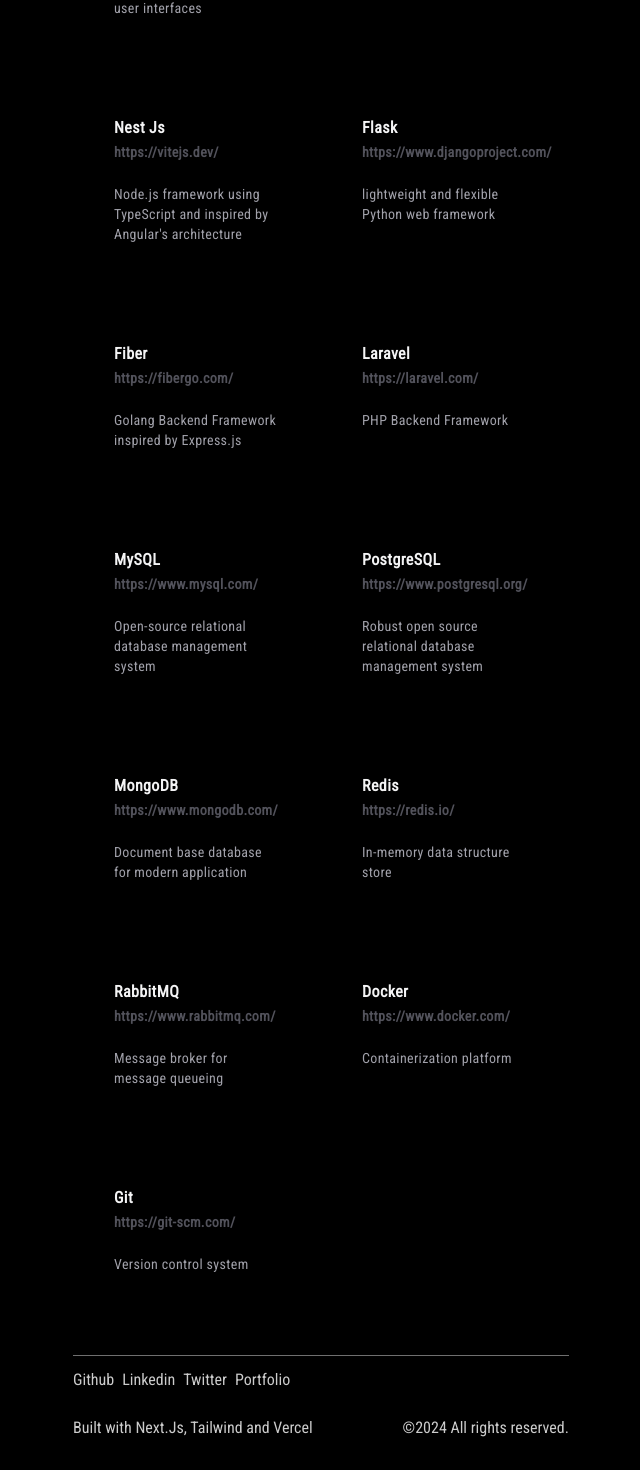
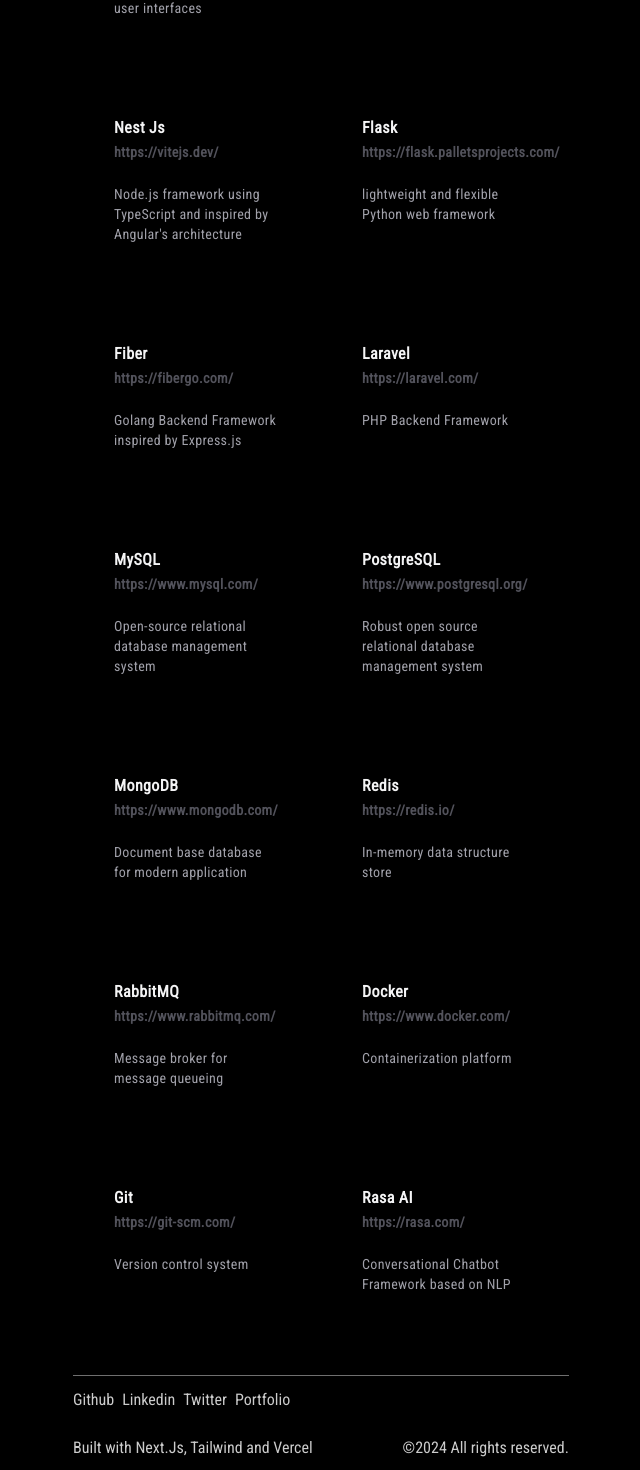
Before and after one commit to DiazNugraha/portofolio, a Next.js app: page /technologies in a window 1280 px wide. Shown: the part 853-2323 px from the top of the page, without its empty margins (319-959 px from the left). Built offline with nearby package versions, Linux system fonts and the light colour scheme.

Commit message:
update: technologies

```diff
--- a/src/components/technologies/index.tsx
+++ b/src/components/technologies/index.tsx
@@ -35,7 +35,7 @@
   {
     title: "Flask",
     description: "lightweight and flexible Python web framework",
-    link: "https://www.djangoproject.com/",
+    link: "https://flask.palletsprojects.com/en/3.0.x/",
   },
   {
     title: "Fiber",
@@ -82,6 +82,11 @@
     description: "Version control system",
     link: "https://git-scm.com/",
   },
+  {
+    title: "Rasa AI",
+    description: "Conversational Chatbot Framework based on NLP",
+    link: "https://rasa.com/",
+  },
 ];
 
 export default function TechnologiesPage() {
```
